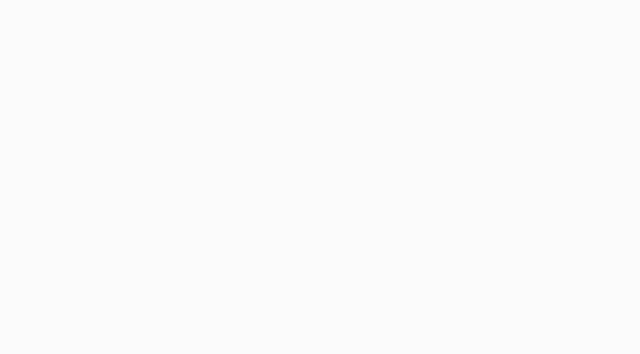
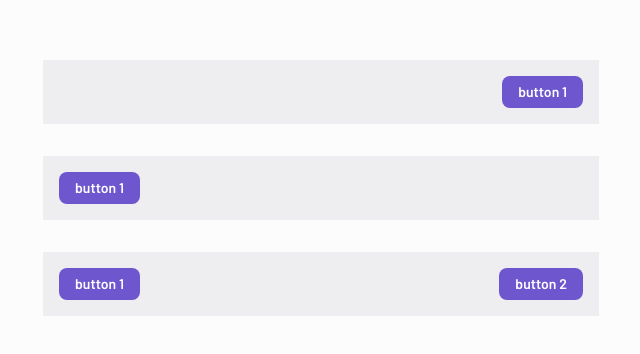
Before and after one commit to brunohfabre/siakitdocumentation, a React (Vite) app: page /footer in a window 1280 px wide. Before the commit this address had no page. Shown: the part 212-566 px from the top of the page, without its empty margins (319-959 px from the left). Built offline with nearby package versions, Linux system fonts and the light colour scheme.

Commit message:
add footer component

```diff
--- /dev/null
+++ b/src/components/Footer/Footer.tsx
@@ -0,0 +1,11 @@
+import { ReactNode } from 'react';
+
+import { Container } from './styles';
+
+type FooterProps = {
+  children: ReactNode;
+};
+
+export function Footer({ children }: FooterProps): JSX.Element {
+  return <Container>{children}</Container>;
+}
--- /dev/null
+++ b/src/components/Footer/index.tsx
@@ -0,0 +1,2 @@
+export { Footer } from './Footer';
+export { FooterLeft } from './styles';
--- /dev/null
+++ b/src/components/Footer/styles.ts
@@ -0,0 +1,19 @@
+import styled from 'styled-components';
+
+export const Container = styled.div`
+  width: 100%;
+  padding: 16px;
+
+  display: flex;
+  justify-content: flex-end;
+  align-items: center;
+  gap: 8px;
+
+  background-color: ${({ theme }) => theme.colors.gray[4]};
+`;
+
+export const FooterLeft = styled.div`
+  flex: 1;
+  display: flex;
+  gap: 8px;
+`;
--- /dev/null
+++ b/src/pages/FooterPage.tsx
@@ -0,0 +1,29 @@
+import { Button } from '../components/Button';
+import { Flex } from '../components/Flex';
+import { Footer, FooterLeft } from '../components/Footer';
+
+export function FooterPage(): JSX.Element {
+  return (
+    <Flex flex justify="center" align="center">
+      <Flex width={556} gap={32} direction="column">
+        <Footer>
+          <Button type="button">button 1</Button>
+        </Footer>
+
+        <Footer>
+          <FooterLeft>
+            <Button type="button">button 1</Button>
+          </FooterLeft>
+        </Footer>
+
+        <Footer>
+          <FooterLeft>
+            <Button type="button">button 1</Button>
+          </FooterLeft>
+
+          <Button type="button">button 2</Button>
+        </Footer>
+      </Flex>
+    </Flex>
+  );
+}
--- a/src/routes.tsx
+++ b/src/routes.tsx
@@ -7,6 +7,7 @@ import { BadgePage } from './pages/BadgePage';
 import { ButtonPage } from './pages/ButtonPage';
 import { CardPage } from './pages/CardPage';
 import { DropdownPage } from './pages/DropdownPage';
+import { FooterPage } from './pages/FooterPage';
 import { HeadingPage } from './pages/HeadingPage';
 import { HomePage } from './pages/HomePage';
 import { IconButtonPage } from './pages/IconButtonPage';
@@ -32,6 +33,7 @@ export function AppRoutes(): JSX.Element {
       <Route path="/avatargroup" element={<AvatarGroupPage />} />
       <Route path="/badge" element={<BadgePage />} />
       <Route path="/alert" element={<AlertPage />} />
+      <Route path="/footer" element={<FooterPage />} />
     </Routes>
   );
 }
```
